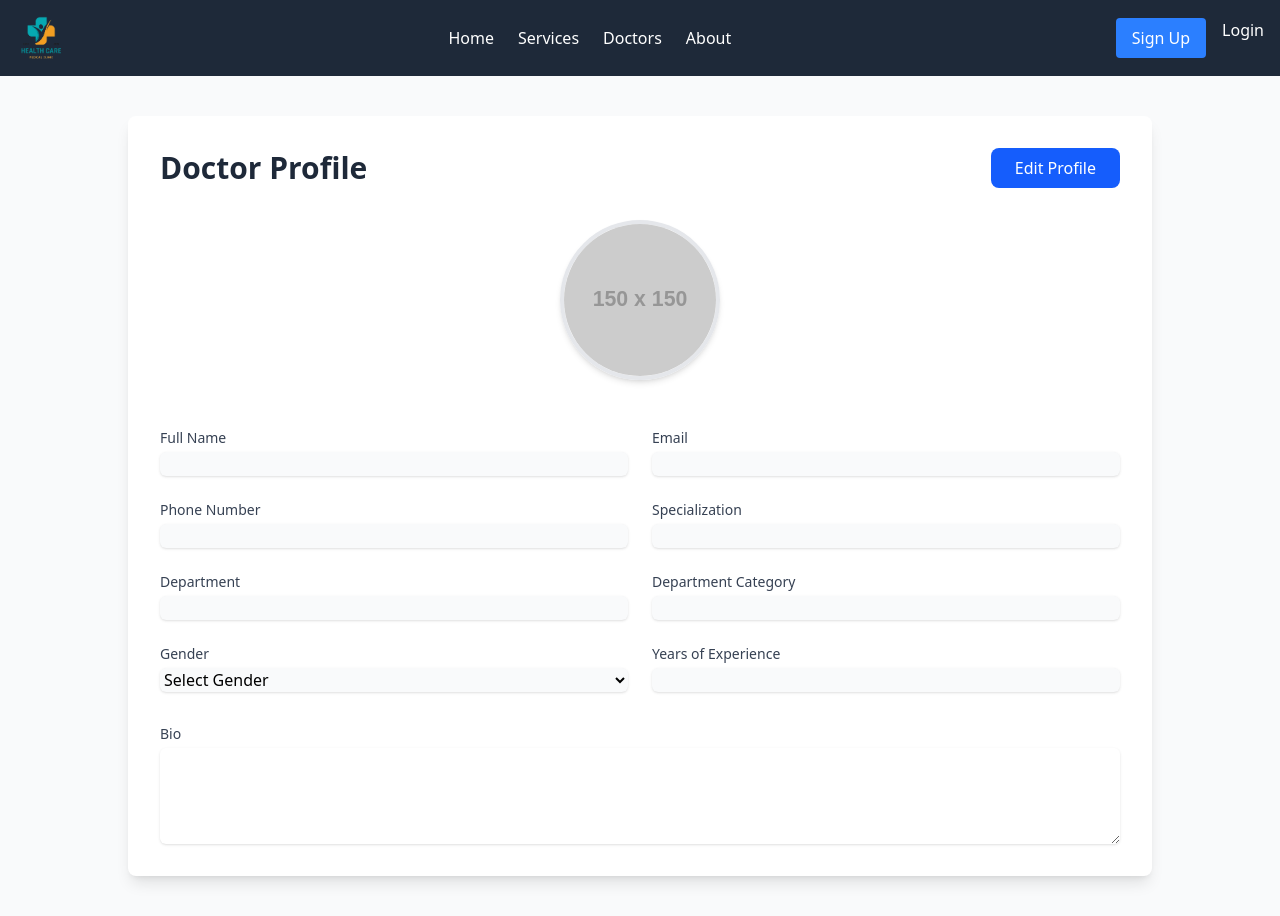
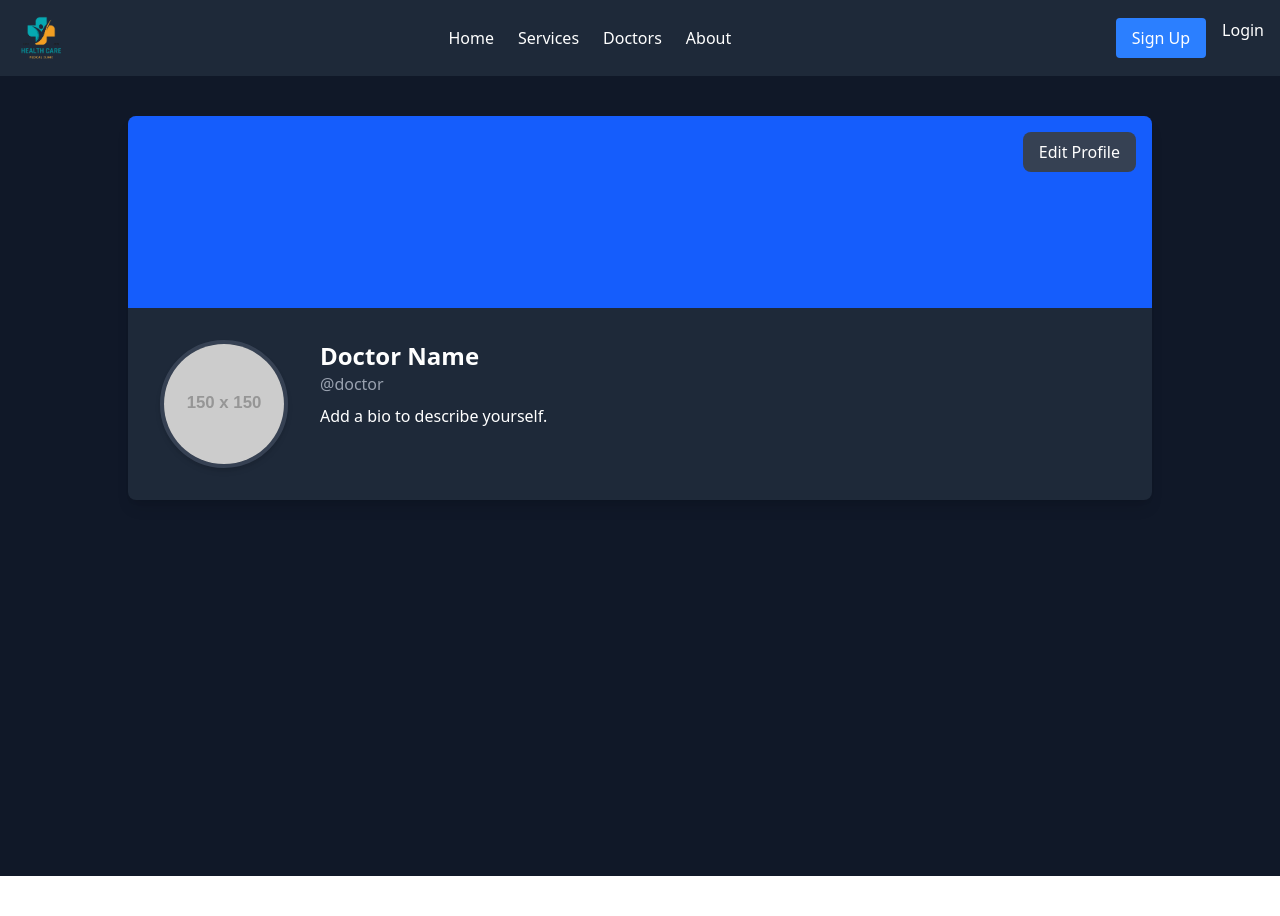
Before and after one commit to takshpatel28/Health_Care_Webmind, a React (Vite) app in the folder Client/: page /profile in a window 1280 px wide. After the commit the page ends 876 px from the top, so only its background shows below. Built offline with nearby package versions, Linux system fonts and the light colour scheme.

Commit message:
Profile Page UI Updated

```diff
--- a/Client/src/Pages/Profile.jsx
+++ b/Client/src/Pages/Profile.jsx
@@ -7,6 +7,8 @@ const Profile = () => {
   const [formData, setFormData] = useState({
     fullName: '',
     email: '',
+    password: '',
+    confirmPassword: '',
     phoneNumber: '',
     role: 'doctor',
     specialization: '',
@@ -28,7 +30,7 @@ const Profile = () => {
       const { data: { user } } = await supabase.auth.getUser();
       if (user) {
         const { data, error } = await supabase
-          .from('profiles')
+          .from('doctors')
           .select('*')
           .eq('id', user.id)
           .single();
@@ -89,7 +91,7 @@ const Profile = () => {
       const { data: { user } } = await supabase.auth.getUser();
       if (user) {
         const { error } = await supabase
-          .from('profiles')
+          .from('doctors')
           .upsert({
             id: user.id,
             ...formData,
@@ -107,29 +109,27 @@ const Profile = () => {
   };
 
   return (
-    <div className="min-h-screen bg-gray-50 py-10 px-4 sm:px-6 lg:px-8">
-      <div className="max-w-5xl mx-auto bg-white rounded-lg shadow-lg overflow-hidden">
-        <div className="p-8">
-          {/* Header Section */}
-          <div className="flex flex-col md:flex-row justify-between items-center mb-8">
-            <h1 className="text-3xl font-bold text-gray-800">Doctor Profile</h1>
+    <div className="min-h-screen bg-gray-900 text-white py-10 px-4 sm:px-6 lg:px-8">
+      <div className="max-w-5xl mx-auto bg-gray-800 rounded-lg shadow-lg overflow-hidden">
+        {/* Cover Photo */}
+        <div className="relative h-48 bg-blue-600">
           <button
+            className="absolute top-4 right-4 px-4 py-2 bg-gray-700 text-white rounded-lg hover:bg-gray-600 transition"
             onClick={() => setIsEditing(!isEditing)}
-              className="mt-4 md:mt-0 px-6 py-2 bg-blue-600 text-white rounded-lg hover:bg-blue-700 transition-colors"
           >
             {isEditing ? 'Cancel' : 'Edit Profile'}
           </button>
         </div>
 
-          {/* Profile Form */}
-          <form onSubmit={handleSubmit} className="space-y-8">
+        {/* Profile Section */}
+        <div className="p-8">
+          <div className="flex flex-col md:flex-row items-center md:items-start">
             {/* Profile Image */}
-            <div className="flex flex-col items-center">
             <div className="relative">
               <img
                 src={profileImage || 'https://via.placeholder.com/150'}
                 alt="Profile"
-                  className="w-40 h-40 rounded-full object-cover border-4 border-gray-200 shadow-md"
+                className="w-32 h-32 rounded-full object-cover border-4 border-gray-700 shadow-md"
               />
               {isEditing && (
                 <label className="absolute bottom-0 right-0 bg-blue-600 text-white p-2 rounded-full cursor-pointer">
@@ -156,19 +156,24 @@ const Profile = () => {
                 </label>
               )}
             </div>
-              <p className="mt-4 text-gray-600 text-sm">
-                {isEditing ? 'Click the icon to upload a new profile image' : ''}
-              </p>
+
+            {/* Profile Info */}
+            <div className="mt-6 md:mt-0 md:ml-8">
+              <h1 className="text-2xl font-bold">{formData.fullName || 'Doctor Name'}</h1>
+              <p className="text-gray-400">@{formData.role}</p>
+              <p className="mt-2">{formData.bio || 'Add a bio to describe yourself.'}</p>
+            </div>
           </div>
 
-            {/* Form Fields */}
+          {/* Profile Form */}
+          {isEditing && (
+            <form onSubmit={handleSubmit} className="mt-8 space-y-6">
               <div className="grid grid-cols-1 md:grid-cols-2 gap-6">
                 <InputField
                   label="Full Name"
                   name="fullName"
                   value={formData.fullName}
                   onChange={handleInputChange}
-                disabled={!isEditing}
                 />
                 <InputField
                   label="Email"
@@ -181,28 +186,24 @@ const Profile = () => {
                   name="phoneNumber"
                   value={formData.phoneNumber}
                   onChange={handleInputChange}
-                disabled={!isEditing}
                 />
                 <InputField
                   label="Specialization"
                   name="specialization"
                   value={formData.specialization}
                   onChange={handleInputChange}
-                disabled={!isEditing}
                 />
                 <InputField
                   label="Department"
                   name="department"
                   value={formData.department}
                   onChange={handleInputChange}
-                disabled={!isEditing}
                 />
                 <InputField
                   label="Department Category"
                   name="departmentCategory"
                   value={formData.departmentCategory}
                   onChange={handleInputChange}
-                disabled={!isEditing}
                 />
                 <SelectField
                   label="Gender"
@@ -215,7 +216,6 @@ const Profile = () => {
                     { value: 'female', label: 'Female' },
                     { value: 'other', label: 'Other' },
                   ]}
-                disabled={!isEditing}
                 />
                 <InputField
                   label="Years of Experience"
@@ -223,35 +223,30 @@ const Profile = () => {
                   type="number"
                   value={formData.experienceYears}
                   onChange={handleInputChange}
-                disabled={!isEditing}
                 />
               </div>
 
-            {/* Bio Section */}
               <div>
-              <label className="block text-sm font-medium text-gray-700">Bio</label>
+                <label className="block text-sm font-medium text-gray-400">Bio</label>
                 <textarea
                   name="bio"
                   value={formData.bio}
                   onChange={handleInputChange}
-                disabled={!isEditing}
                   rows="4"
-                className="mt-1 block w-full rounded-md border-gray-300 shadow-sm focus:border-blue-500 focus:ring-blue-500"
+                  className="mt-1 block w-full rounded-md bg-gray-700 border-gray-600 text-white shadow-sm focus:border-blue-500 focus:ring-blue-500"
                 ></textarea>
               </div>
 
-            {/* Save Button */}
-            {isEditing && (
               <div className="flex justify-end">
                 <button
                   type="submit"
-                  className="px-6 py-2 bg-green-600 text-white rounded-lg hover:bg-green-700 transition-colors"
+                  className="px-6 py-2 bg-green-600 text-white rounded-lg hover:bg-green-700 transition"
                 >
                   Save Changes
                 </button>
               </div>
+            </form>
           )}
-          </form>
         </div>
       </div>
     </div>
@@ -261,15 +256,15 @@ const Profile = () => {
 // Reusable InputField Component
 const InputField = ({ label, name, value, onChange, disabled, type = 'text' }) => (
   <div>
-    <label className="block text-sm font-medium text-gray-700">{label}</label>
+    <label className="block text-sm font-medium text-gray-400">{label}</label>
     <input
       type={type}
       name={name}
       value={value}
       onChange={onChange}
       disabled={disabled}
-      className={`mt-1 block w-full rounded-md border-gray-300 shadow-sm ${
-        disabled ? 'bg-gray-50' : 'focus:border-blue-500 focus:ring-blue-500'
+      className={`mt-1 block w-full rounded-md bg-gray-700 border-gray-600 text-white shadow-sm ${
+        disabled ? 'bg-gray-800' : 'focus:border-blue-500 focus:ring-blue-500'
       }`}
     />
   </div>
@@ -278,14 +273,14 @@ const InputField = ({ label, name, value, onChange, disabled, type = 'text' }) =
 // Reusable SelectField Component
 const SelectField = ({ label, name, value, onChange, options, disabled }) => (
   <div>
-    <label className="block text-sm font-medium text-gray-700">{label}</label>
+    <label className="block text-sm font-medium text-gray-400">{label}</label>
     <select
       name={name}
       value={value}
       onChange={onChange}
       disabled={disabled}
-      className={`mt-1 block w-full rounded-md border-gray-300 shadow-sm ${
-        disabled ? 'bg-gray-50' : 'focus:border-blue-500 focus:ring-blue-500'
+      className={`mt-1 block w-full rounded-md bg-gray-700 border-gray-600 text-white shadow-sm ${
+        disabled ? 'bg-gray-800' : 'focus:border-blue-500 focus:ring-blue-500'
       }`}
     >
       {options.map((option) => (
```
Lines whose indentation alone changed are shown as unchanged.
